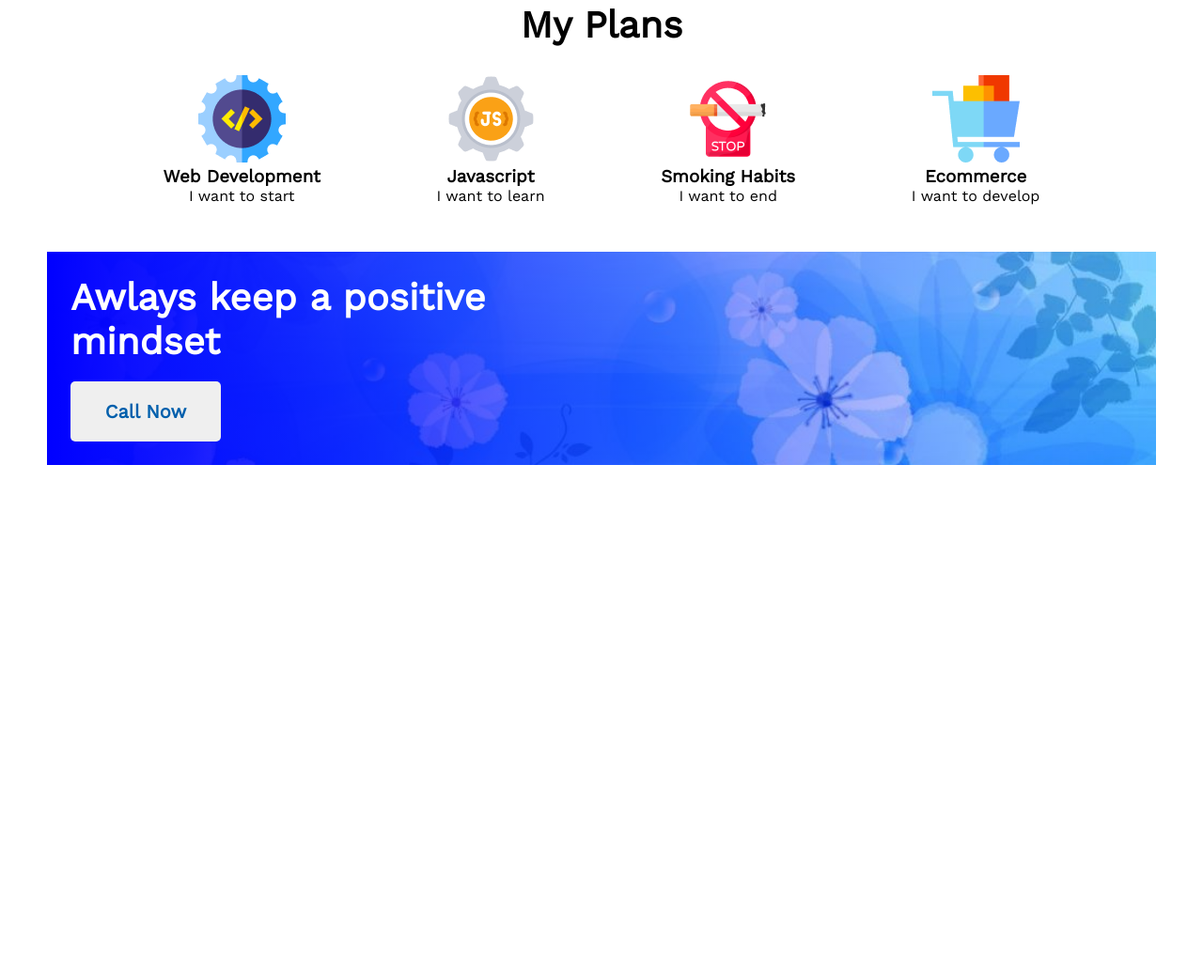
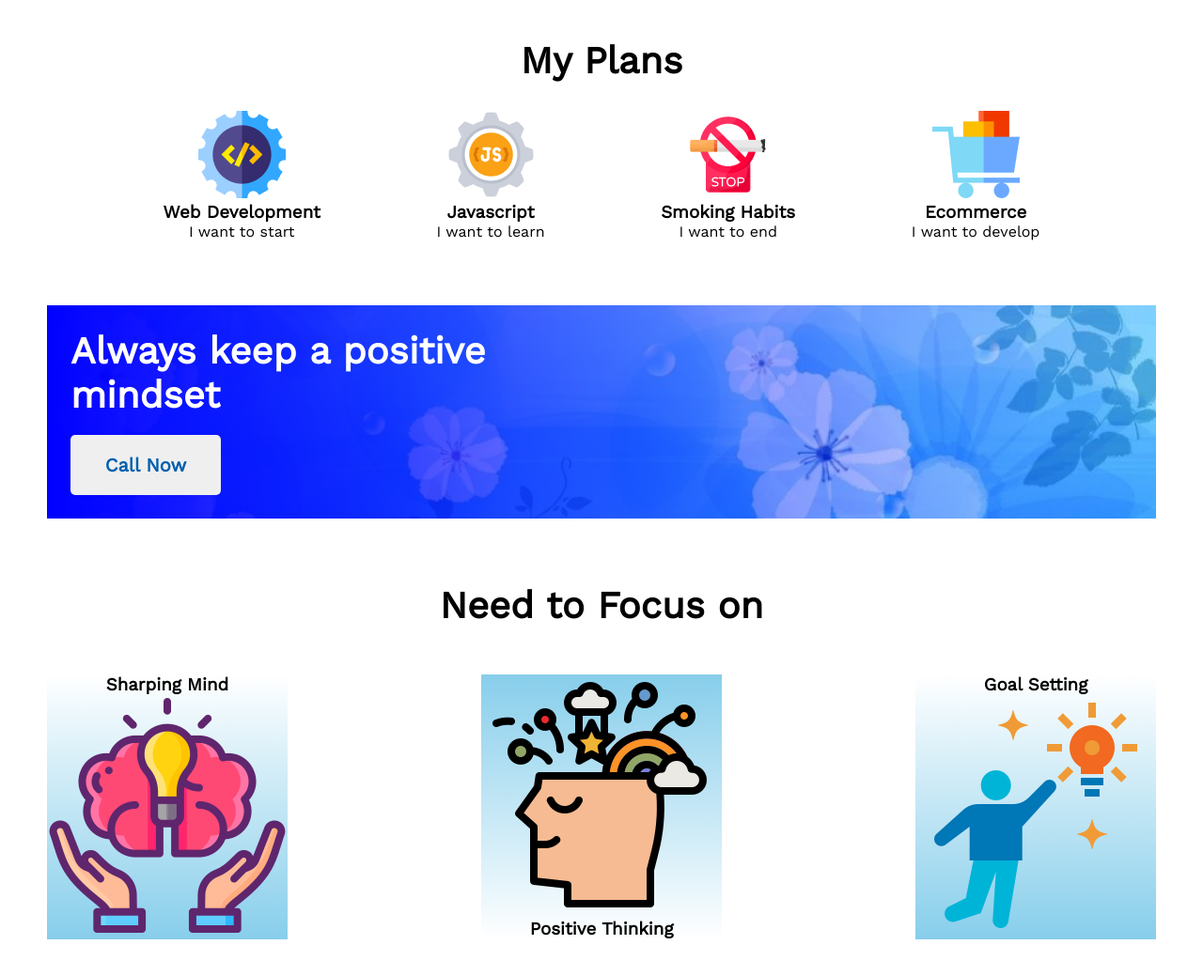
Before and after one commit to nurealammiaji/new-me, a plain HTML site: page index.html in a window 1280 px wide. Shown: the part 1633-2672 px from the top of the page at 94% size. Before the commit the page ends 2178 px from the top, so only its background shows below. Drawn offline with nearby package versions, Linux system fonts and the light colour scheme.

Commit message:
section five added

```diff
--- a/index.html
+++ b/index.html
@@ -20,6 +20,7 @@
                 </div>
         </section>
         <!-- Section One End -->
+        <br>
     </header>
     <main>
         <!-- Section Two Start-->
@@ -42,6 +43,7 @@
             </div>
         </section>
         <!-- Section Two End -->
+        <br>
         <!-- Section Three Start-->
         <section>
             <div class="section-three">
@@ -71,13 +73,48 @@
             </div>
         </section>
         <!-- Section Three End -->
+        <br>
         <!-- Section Four Start -->
         <section>
             <div class="section-four">
                 <div class="section-four-info">
-                    <h3>Awlays keep a positive<br>mindset</h3>
+                    <h3>Always keep a positive<br>mindset</h3>
                     <br>
                     <a href="#"><button class="white-btn">Call Now</button></a>
+                </div>
+            </div>
+        </section>
+        <!-- Section Four End -->
+        <br>
+        <!-- Section Five Start -->
+        <section>
+            <div class="section-five">
+                <h2>Need to Focus on</h2>
+                <div class="focus-contents">
+                    <div class="focus focus-one">
+                        <div>
+                            <h3>Sharping Mind</h3>
+                        </div>
+                        <div>
+                            <img src="./images/icons/brain.png" alt="">
+                        </div>
+                    </div>
+                    <div class="focus focus-two">
+                        <div>
+                            <img src="./images/icons/inspiration.png" alt="">
+                        </div>
+                        <div>
+                            <h3>Positive Thinking</h3>
+                        </div>
+                    </div>
+                    <div class="focus focus-three">
+                        <div>
+                            <h3>Goal Setting</h3>
+                        </div>
+                        <div>
+                            <img src="./images/icons/motivation.png" alt="">
+                        </div>
+                    </div>
                 </div>
             </div>
         </section>
--- a/styles/style.css
+++ b/styles/style.css
@@ -91,11 +91,10 @@
 /* Section Four Styles */
 
 .section-four{
-    margin: 0px 50px;
+    margin: 0px 50px 50px 50px;
     background-image: url("../images/flower.jpg");
     background-repeat: no-repeat;
     background-size: cover;
-    margin-bottom: 50px;
 }
 
 .section-four-info{
@@ -108,3 +107,39 @@
     font-size: 40px;
     color: white;
 }
+
+
+/* Section Five Styles */
+
+.section-five{
+    margin: 0px 50px 50px 50px;
+}
+
+.section-five h2{
+    font-size: 40px;
+    text-align: center;
+    padding-bottom: 50px;
+}
+
+.focus-contents{
+    display: flex;
+    justify-content: space-between;
+}
+
+.focus{
+    display: flex;
+    flex-direction: column;
+    align-items: center;
+}
+
+.focus-one{
+    background-image: linear-gradient(to top,skyblue, transparent);
+}
+
+.focus-two{
+    background-image: linear-gradient(to bottom,skyblue, transparent);
+}
+
+.focus-three{
+    background-image: linear-gradient(to top,skyblue, transparent);
+}
```
Also changed, not shown: images/icons/brain.png (added), images/icons/inspiration.png (added), images/icons/motivation.png (added).
